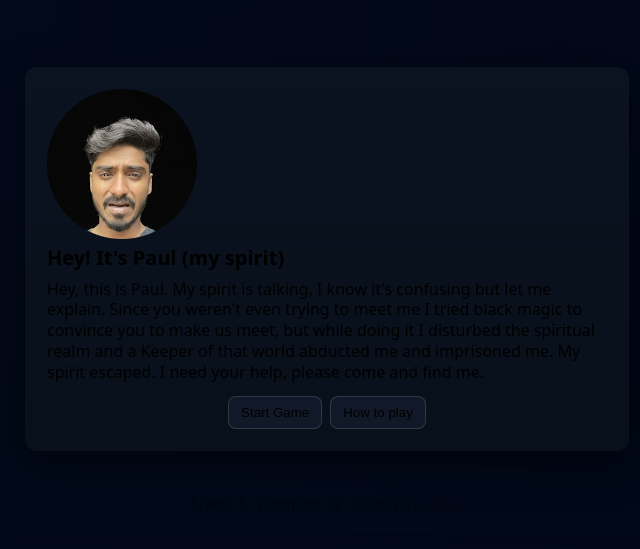
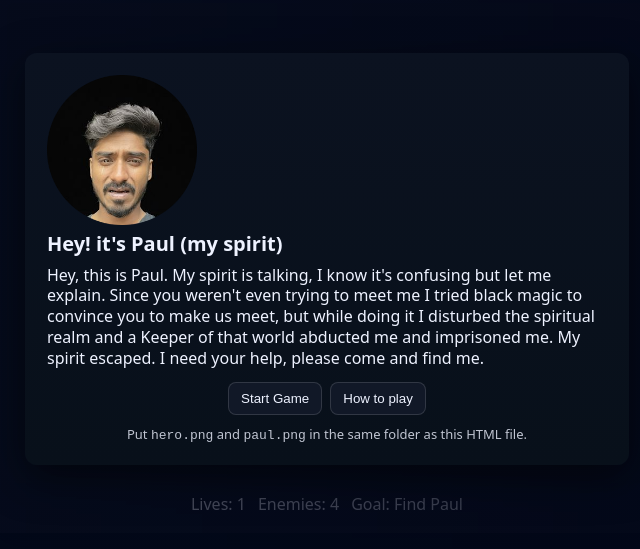
Before and after one commit to paul7m12d/save-min2, a plain HTML site: page index.html in a window 1280 px wide. Shown: the part 141-690 px from the top of the page, without its empty margins (313-953 px from the left). Drawn offline with Linux system fonts and the light colour scheme.

Commit message:
Update index.html

```diff
--- a/index.html
+++ b/index.html
@@ -3,9 +3,9 @@
 <head>
 <meta charset="utf-8" />
 <meta name="viewport" content="width=device-width,initial-scale=1" />
-<title>Save-Min</title>
+<title>Rescue Paul — Mini Maze Game</title>
 <style>
-  : root{
+  :root{
     --tile:32px;
     --bg:#0f1724;
     --wall:#1f2937;
@@ -22,7 +22,7 @@
   canvas{display:block;background:var(--bg);image-rendering:pixelated;border-radius:6px}
   .hud{display:flex;gap:12px;align-items:center;margin-top:10px;justify-content:center}
   button{background:#111827;color:var(--text);border:1px solid #ffffff22;padding:8px 12px;border-radius:8px;cursor:pointer}
-  .center{text-align: center}
+  .center{text-align:center}
   #overlay{
     position:fixed;inset:0;display:flex;align-items:center;justify-content:center;
     background:linear-gradient(90deg, rgba(2,6,23,0.65), rgba(2,6,23,0.85));
@@ -56,7 +56,7 @@
   <div class="panel" id="panel">
 
     <img src="images/min.png" alt="">
-    <h1>Hey! It's Paul (my spirit)</h1>
+    <h1>Hey! it's Paul (my spirit)</h1>
     <p>
       Hey, this is Paul. My spirit is talking, I know it's confusing but let me explain.
       Since you weren't even trying to meet me I tried black magic to convince you to make us meet, but while doing it I disturbed the spiritual realm
@@ -72,7 +72,7 @@
       <div>Avoid enemies (red). If they touch you it's game over.</div>
       <div>The enemies patrol randomly and will chase if you're nearby.</div>
     </div>
-    <!-- <div class="muted">Put <code>hero.png</code> and <code>paul.png</code> in the same folder as this HTML file.</div> -->
+    <div class="muted">Put <code>hero.png</code> and <code>paul.png</code> in the same folder as this HTML file.</div>
   </div>
 </div>
 
```
